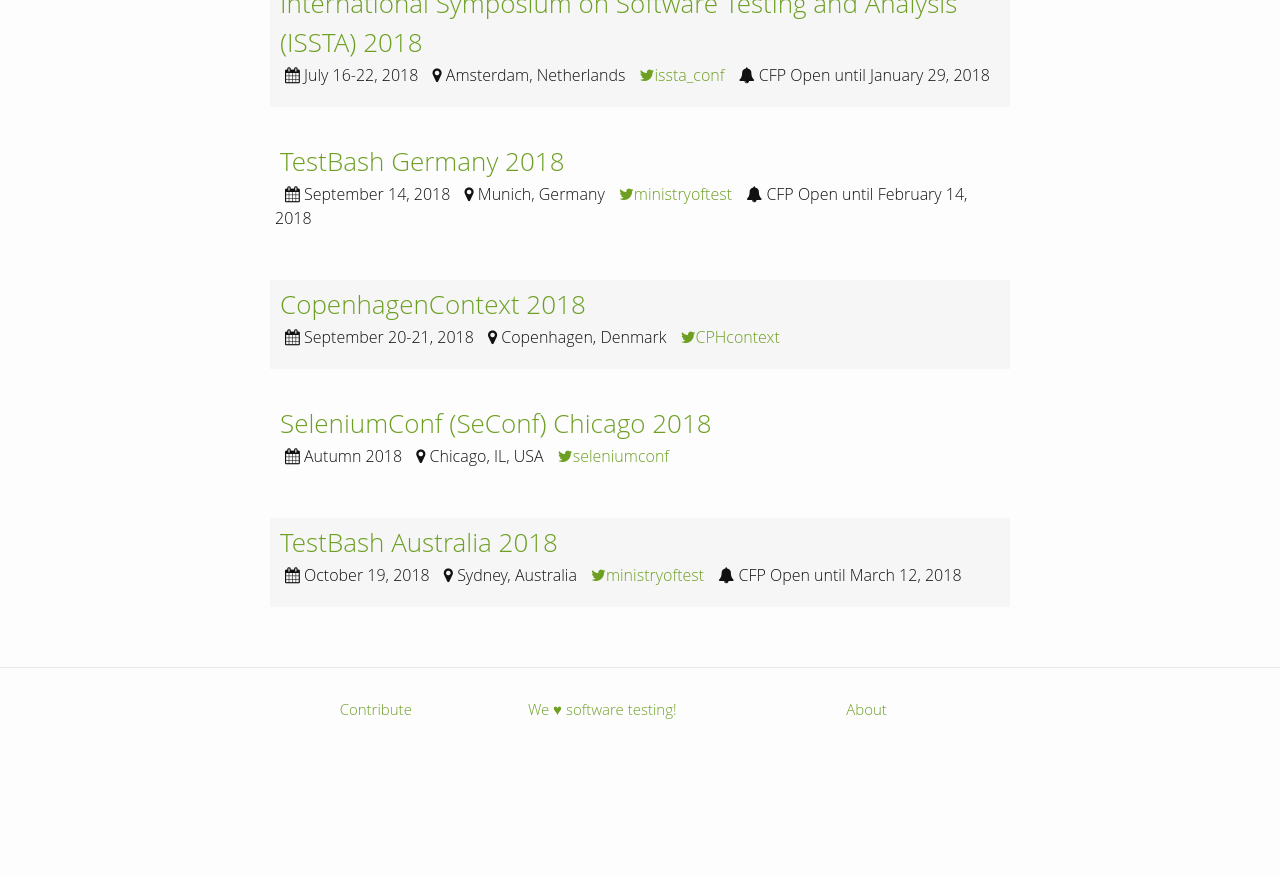
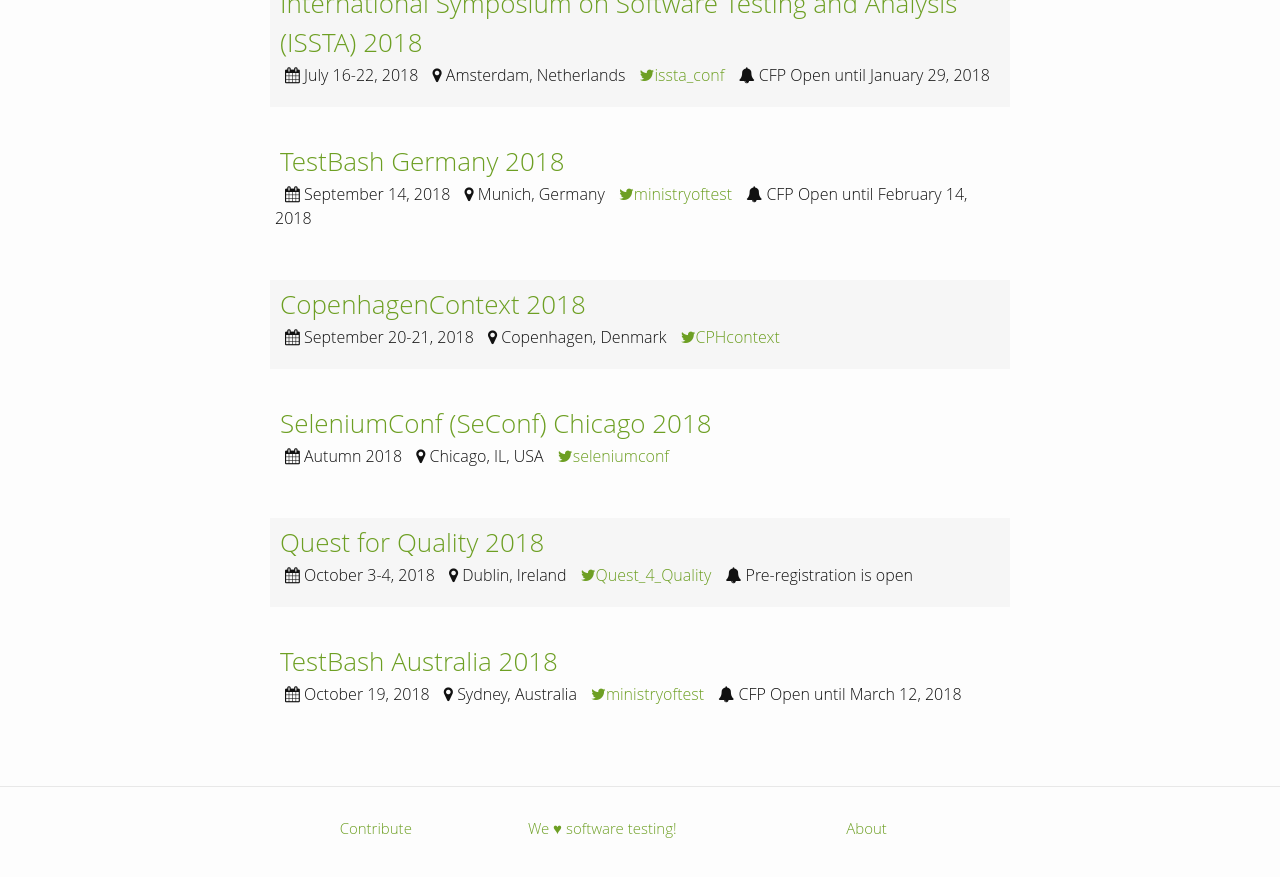
Before and after one commit to TestingConferences/testingconferences.github.io, a Jekyll site: the page built from index.html, in a window 1280 px wide and 900 px high, scrolled down 2485 px. Shown: the top 877 px of the window. Built offline with Jekyll 4.4.1, drawn with Linux system fonts in a browser that asks for light colours; before the commit the page ends 3266 px from its top, so only the background shows below that.

Commit message:
Added Quest for Quality 2018

```diff
--- a/_data/current.yml
+++ b/_data/current.yml
@@ -155,6 +155,13 @@
   url: http://seleniumconf.us/
   twitter: seleniumconf
 
+- name: Quest for Quality 2018
+  location: Dublin, Ireland
+  dates: "October 3-4, 2018"
+  url: http://questforquality.eu/
+  twitter: Quest_4_Quality
+  status: Pre-registration is open
+
 - name: TestBash Australia 2018
   location: Sydney, Australia
   dates: "October 19, 2018"
```
